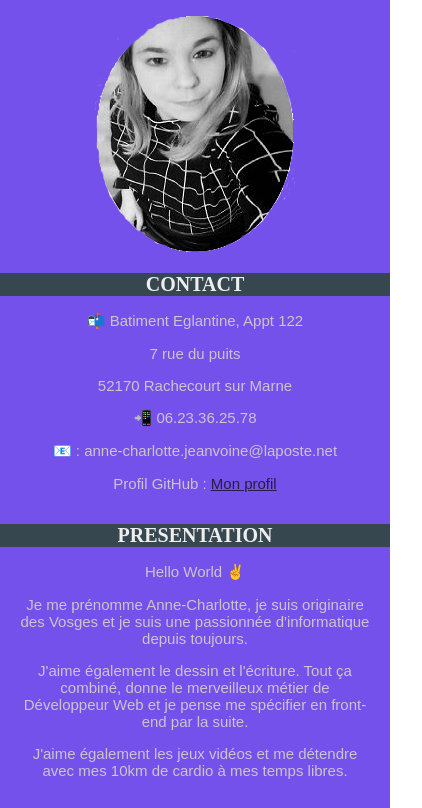
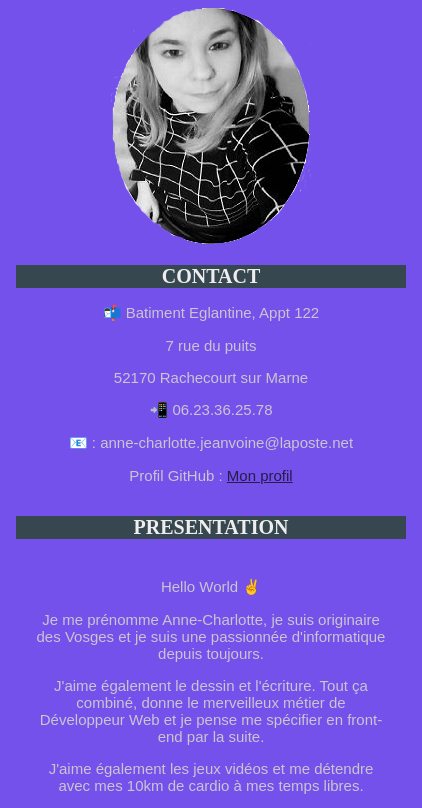
Before and after one commit to acha88/p2.cv, a plain HTML site: page index.html in a window 390 px wide. Shown: the top 808 px of the page, 422 px wide, since content can reach past the window. Drawn offline with Linux system fonts and the light colour scheme.

Commit message:
test_final

```diff
--- a/css/style.css
+++ b/css/style.css
@@ -5,7 +5,6 @@ body {
 
 .main-container {
   width: 100%;
-  height: 100%;
   display: flex;
 }
 /* le lien */
@@ -52,7 +51,6 @@ p {
 /* La partie gauche */
 .sidebar {
   width: 30%;
-  height: 100%;
   background: #7451eb;
   display: flex;
   flex-direction: column;
@@ -69,12 +67,11 @@ p {
 }
 
 .about_content {
-  padding: 0 1em;
+  padding: 0.5em 1em;
 }
 /* La partie droite */
 .some {
   width: 100%;
-  height: 100%;
 }
 
 .first_name {
@@ -142,17 +139,17 @@ i.fas {
 @media screen and (max-width: 800px) {
   .main-container {
     width: 100%;
-    height: 100%;
     display: flex;
     flex-direction: column;
   }
+
   .sidebar {
     width: 100%;
-    height: 100%;
+    background-color: #7451eb;
     display: flex;
     flex-direction: column;
     justify-content: space-between;
     align-items: center;
-    padding: 1em 0;
+    padding: 0.5em 1em;
   }
 }
--- a/index.html
+++ b/index.html
@@ -15,7 +15,7 @@
   <body>
     <!-- Ma présentation -->
     <div class="main-container">
-      <div class="sidebar color">
+      <div class="sidebar">
         <div id="photo">
           <img src="img/anne.png" alt="Photo de profil" />
         </div>
```
